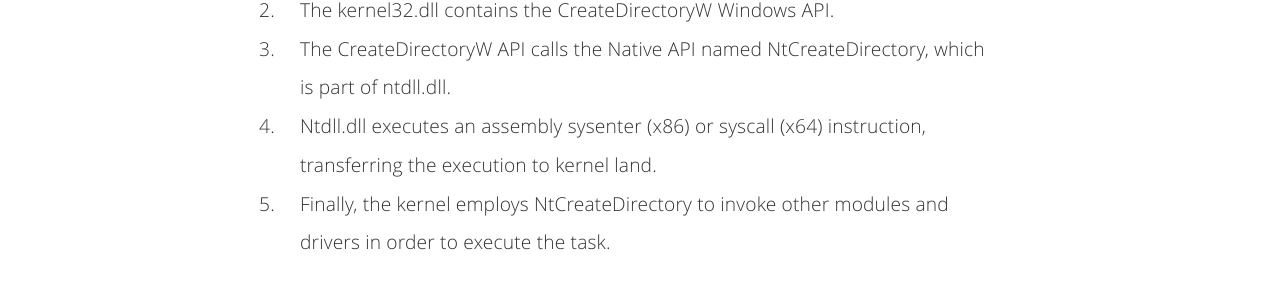
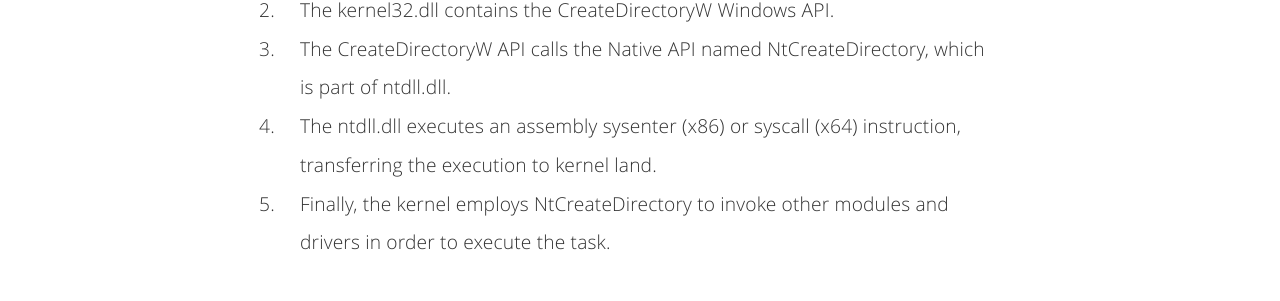
Before and after one commit to nickvourd/nickvourd.github.io, a Jekyll site: the page built from _posts/2023-10-22-an-overview-of-windows-arch.md, in a window 1280 px wide and 900 px high, scrolled down 6896 px. Shown: the part 148-449 px from the top of the window. Built offline with Jekyll 4.4.1, drawn with Linux system fonts in a browser that asks for light colours.

Commit message:
Update 2023-10-22-an-overview-of-windows-arch.md

```diff
--- a/_posts/2023-10-22-an-overview-of-windows-arch.md
+++ b/_posts/2023-10-22-an-overview-of-windows-arch.md
@@ -304,7 +304,7 @@ int main() {
 		<p>The CreateDirectoryW API calls the Native API named NtCreateDirectory, which is part of ntdll.dll.</p>
 	</li>
 	<li>
-		<p>Ntdll.dll executes an assembly sysenter (x86) or syscall (x64) instruction, transferring the execution to kernel land.</p>
+		<p>The ntdll.dll executes an assembly sysenter (x86) or syscall (x64) instruction, transferring the execution to kernel land.</p>
 	</li>
 	<li>
 		<p>Finally, the kernel employs NtCreateDirectory to invoke other modules and drivers in order to execute the task.</p>
```
